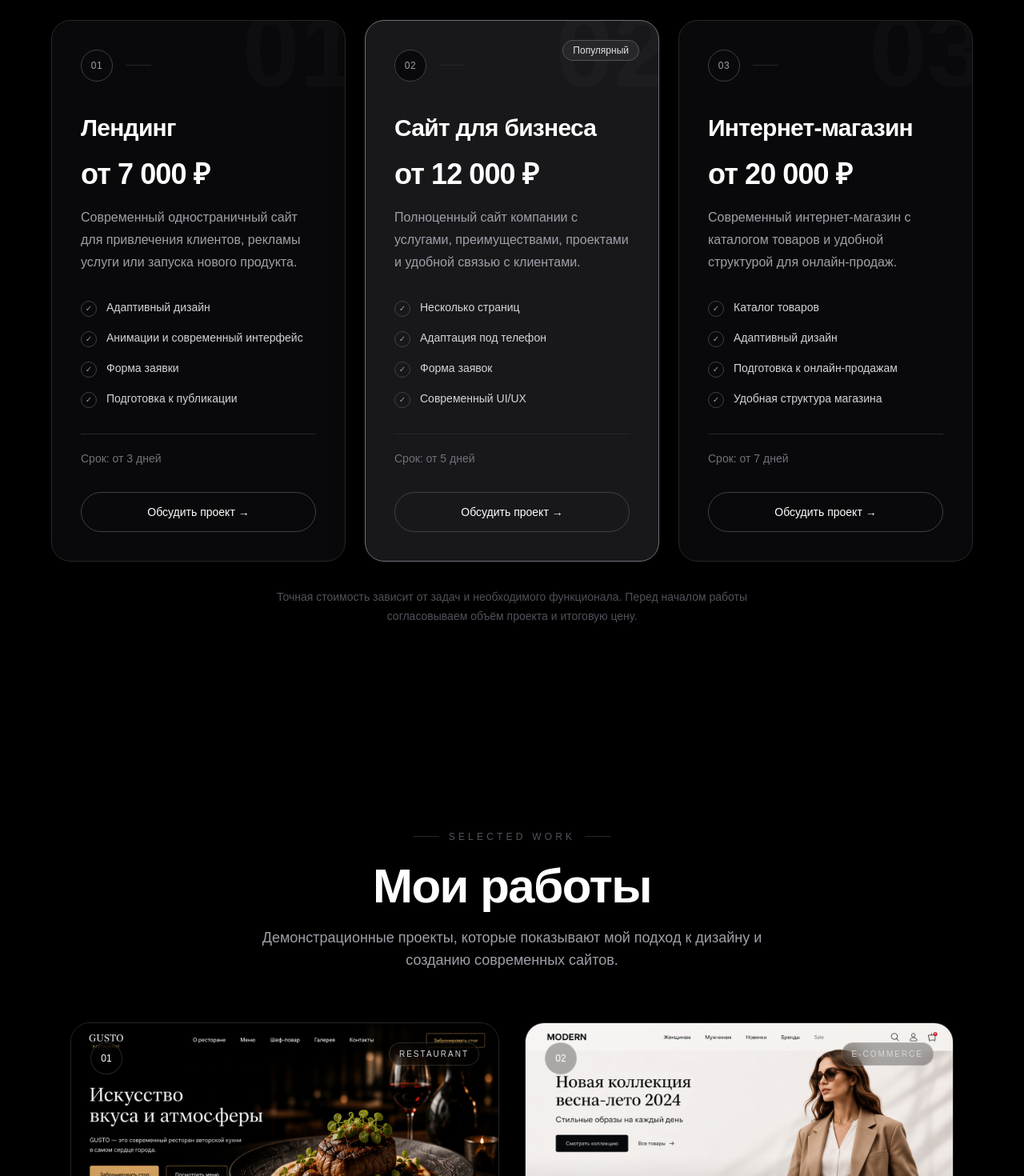
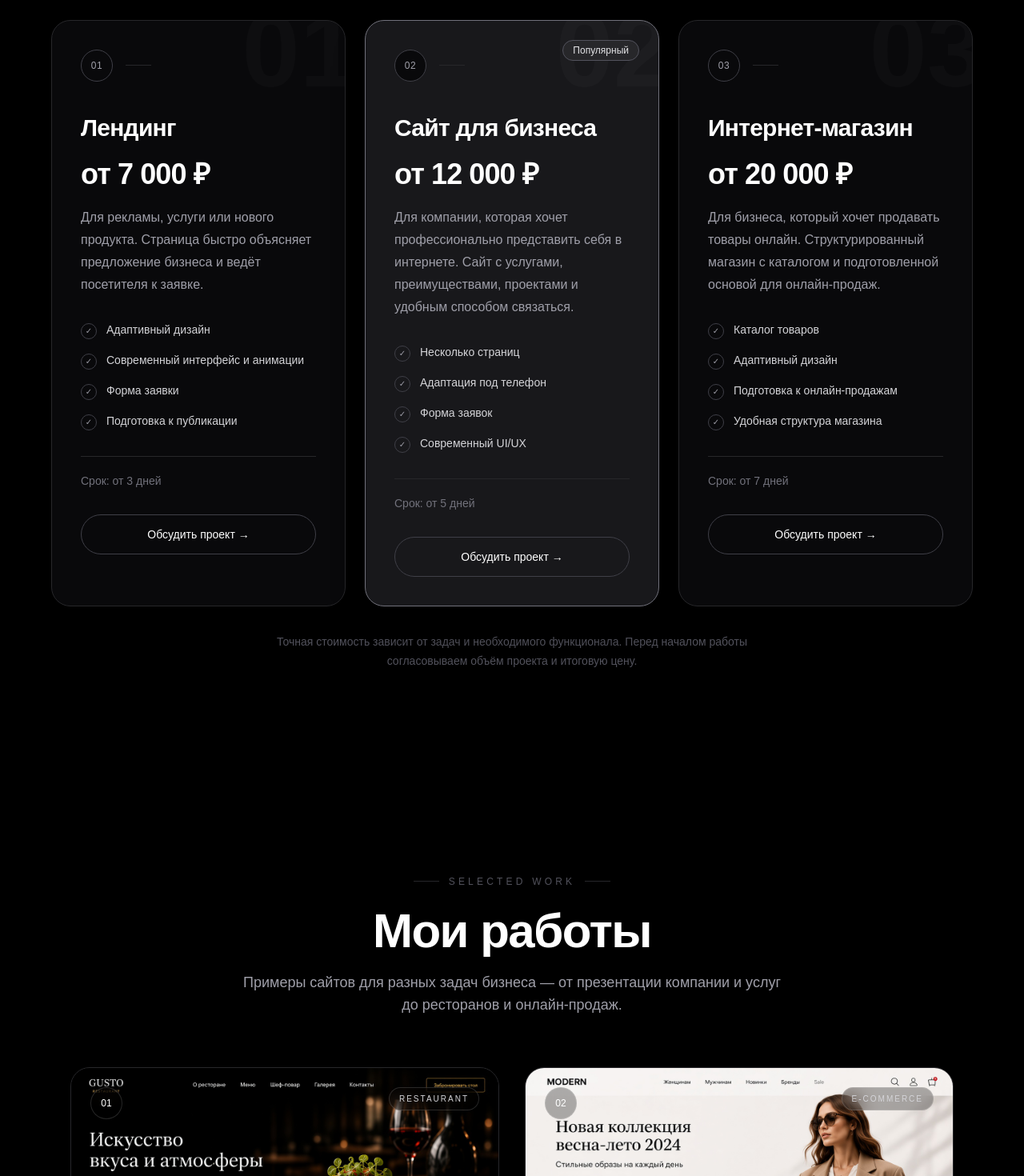
Before and after one commit to zxcursed111248/portfolio, a Next.js app: page / in a window 1280 px wide. Shown: the part 1262-2732 px from the top of the page at 80% size. Built offline with nearby package versions, Linux system fonts and the light colour scheme.

Commit message:
Improve services and projects sections

```diff
--- a/components/Projects.tsx
+++ b/components/Projects.tsx
@@ -77,8 +77,8 @@ export default function Projects() {
         </h2>
 
         <p className="mx-auto mt-5 max-w-2xl text-base leading-7 text-zinc-400 md:text-lg">
-          Демонстрационные проекты, которые показывают мой подход
-          к дизайну и созданию современных сайтов.
+        Примеры сайтов для разных задач бизнеса — от презентации
+компании и услуг до ресторанов и онлайн-продаж.
         </p>
       </motion.div>
 
--- a/components/Services.tsx
+++ b/components/Services.tsx
@@ -8,10 +8,10 @@ const services = [
     title: "Лендинг",
     price: "от 7 000 ₽",
     description:
-      "Современный одностраничный сайт для привлечения клиентов, рекламы услуги или запуска нового продукта.",
+      "Для рекламы, услуги или нового продукта. Страница быстро объясняет предложение бизнеса и ведёт посетителя к заявке.",
     features: [
       "Адаптивный дизайн",
-      "Анимации и современный интерфейс",
+      "Современный интерфейс и анимации",
       "Форма заявки",
       "Подготовка к публикации",
     ],
@@ -22,7 +22,7 @@ const services = [
     title: "Сайт для бизнеса",
     price: "от 12 000 ₽",
     description:
-      "Полноценный сайт компании с услугами, преимуществами, проектами и удобной связью с клиентами.",
+      "Для компании, которая хочет профессионально представить себя в интернете. Сайт с услугами, преимуществами, проектами и удобным способом связаться.",
     features: [
       "Несколько страниц",
       "Адаптация под телефон",
@@ -37,7 +37,7 @@ const services = [
     title: "Интернет-магазин",
     price: "от 20 000 ₽",
     description:
-      "Современный интернет-магазин с каталогом товаров и удобной структурой для онлайн-продаж.",
+      "Для бизнеса, который хочет продавать товары онлайн. Структурированный магазин с каталогом и подготовленной основой для онлайн-продаж.",
     features: [
       "Каталог товаров",
       "Адаптивный дизайн",
```
